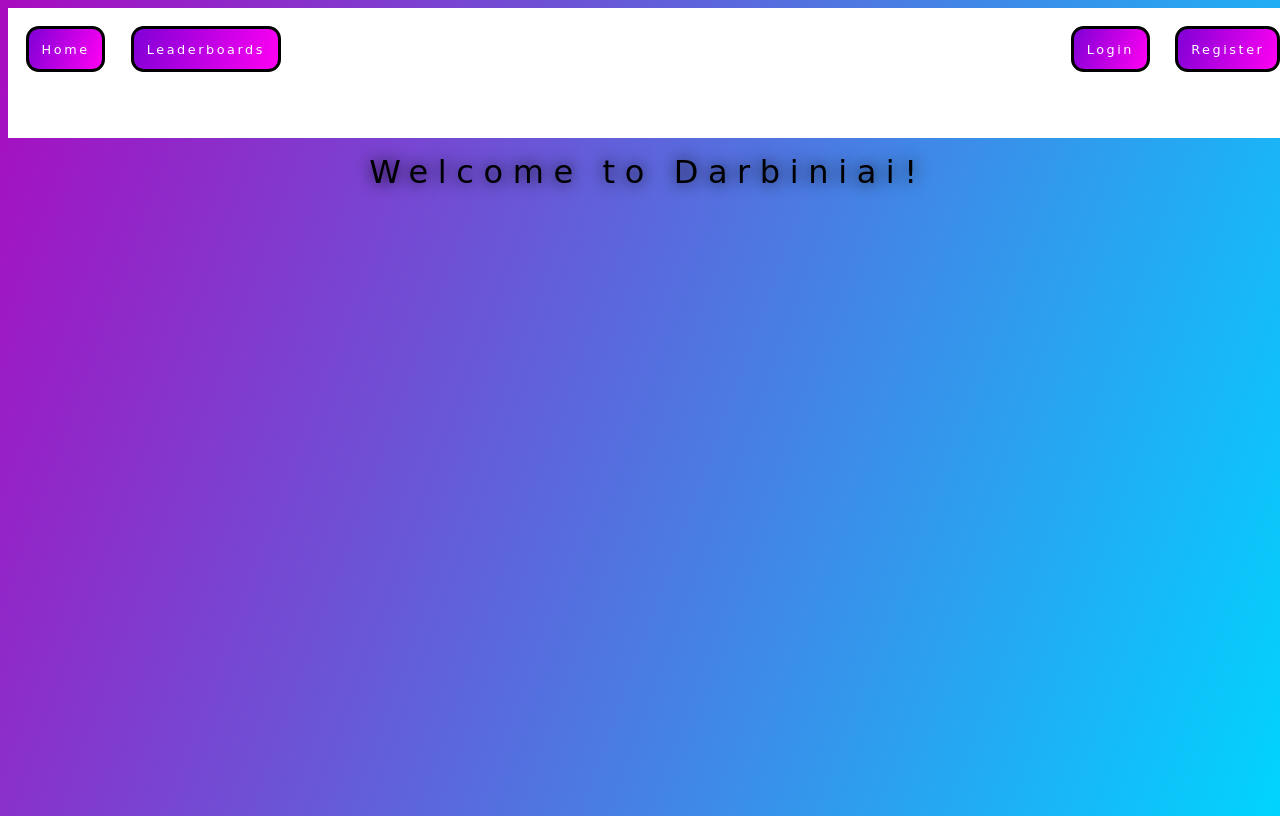
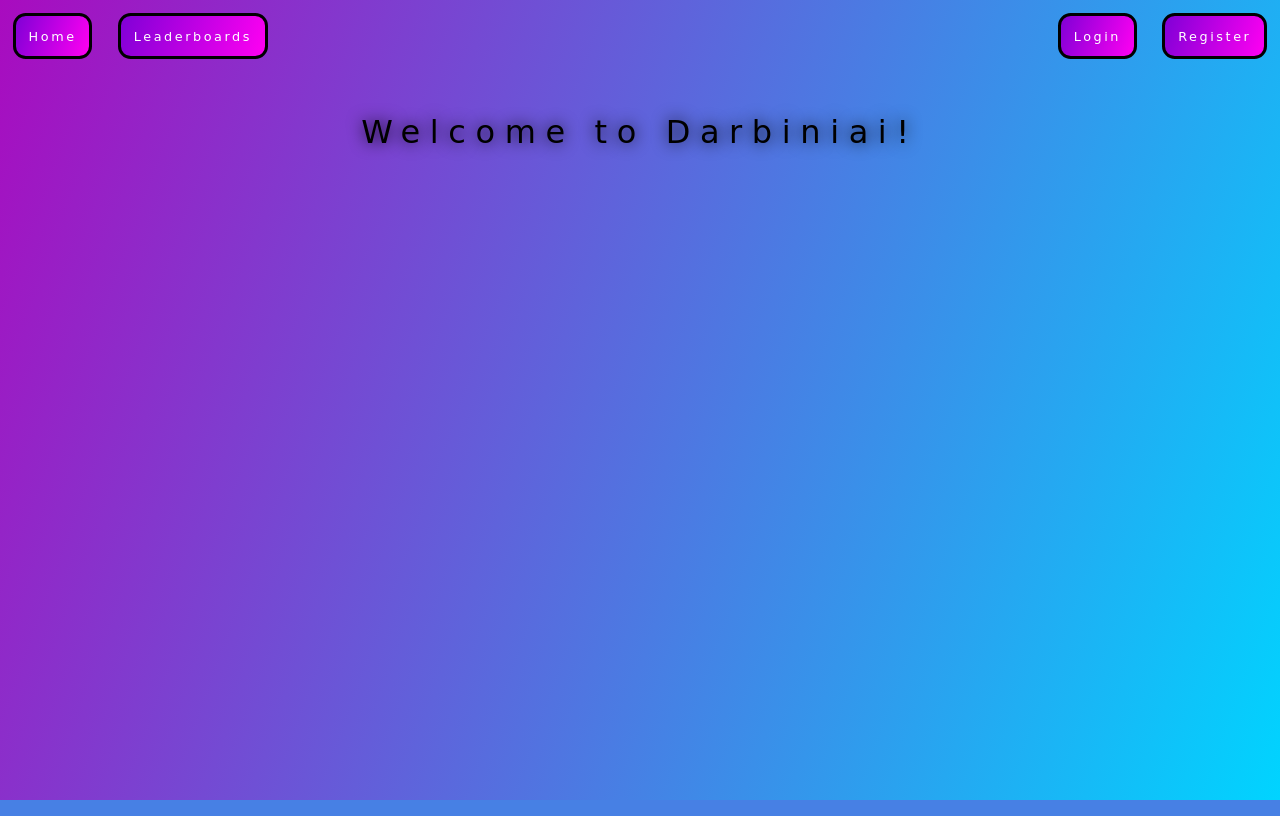
Before and after one commit to PurpJell/game-site, a Django app: page / in a window 1280 px wide. Run offline with Django 4.2, Linux system fonts and the light colour scheme.

Commit message:
pataisytas navbar
loginas pabego :c

```diff
--- a/darbiniai_app/templates/darbiniai_app/base.html
+++ b/darbiniai_app/templates/darbiniai_app/base.html
@@ -5,12 +5,17 @@
 
 
 
-
+* {
+    margin: 0px ;
+    box-sizing: border-box;
+  }
 
 body {
     background-image: linear-gradient(110deg,#a90bbf,#00d4ff);
     max-height: 100vh;
+    height: 100vh;
     max-width: 100vw;
+    width: 100vw;
     }
 
 .Header_links {
@@ -155,12 +160,8 @@ a {
 
 .Main_header {
     width: 100%;
-    height: 15%;
-    padding: 5px;
     border: 0px solid black;
-    background: white;
     position: fixed;
-    position: center;
 }
 
     </style>
--- a/darbiniai_app/templates/darbiniai_app/index.html
+++ b/darbiniai_app/templates/darbiniai_app/index.html
@@ -5,14 +5,10 @@
         <style>
 
 
-.Main_header {
-
-    width: 100%;
-    height: 20%;
-    padding: 5px;
-    border: 0px solid black;
+* {
+    margin: 0px ;
+    box-sizing: border-box;
 }
-
 
 body {
     height: 100vh;
```
Also changed, not shown: darbiniai_app/templates/darbiniai_app/account.html (+0 -9 lines).
